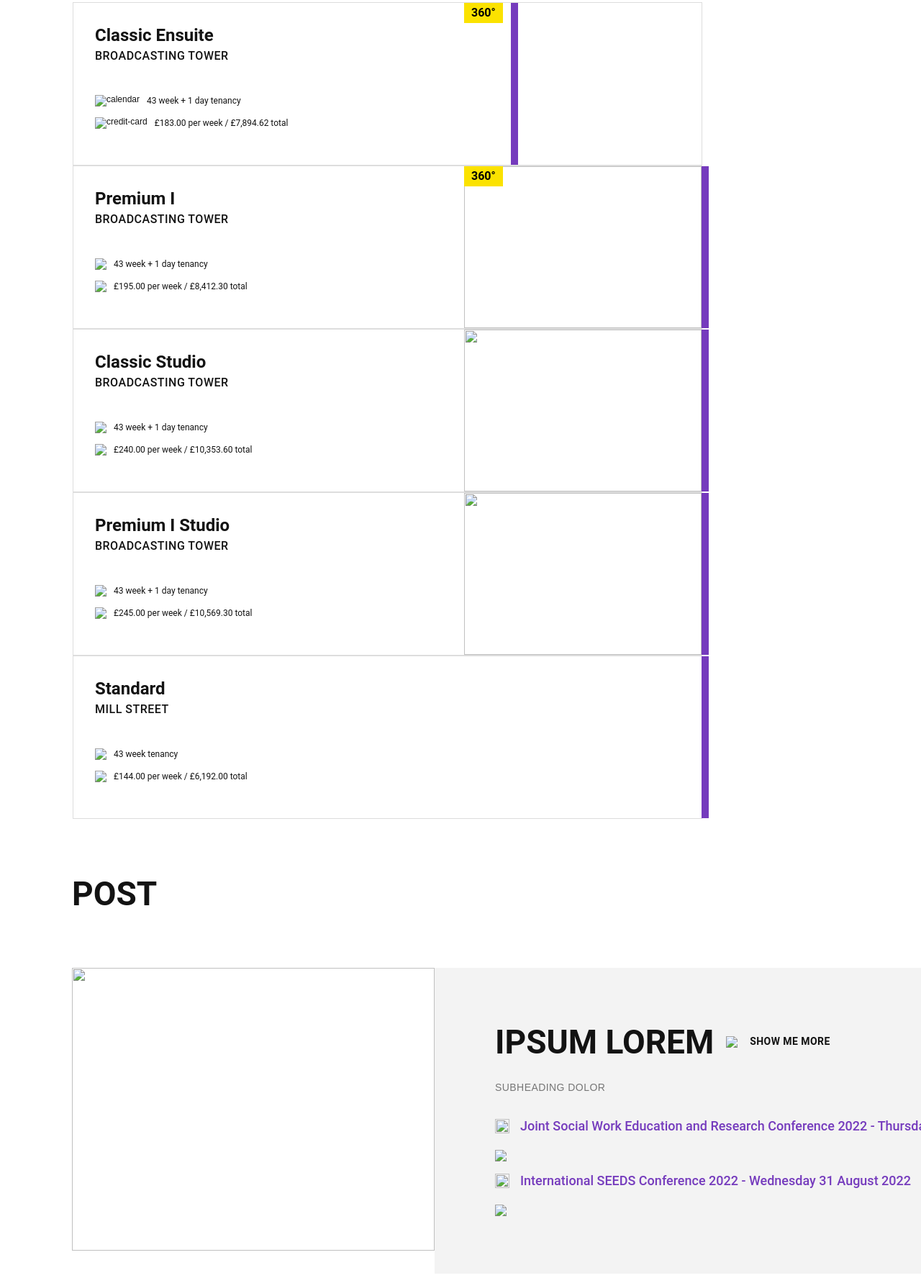
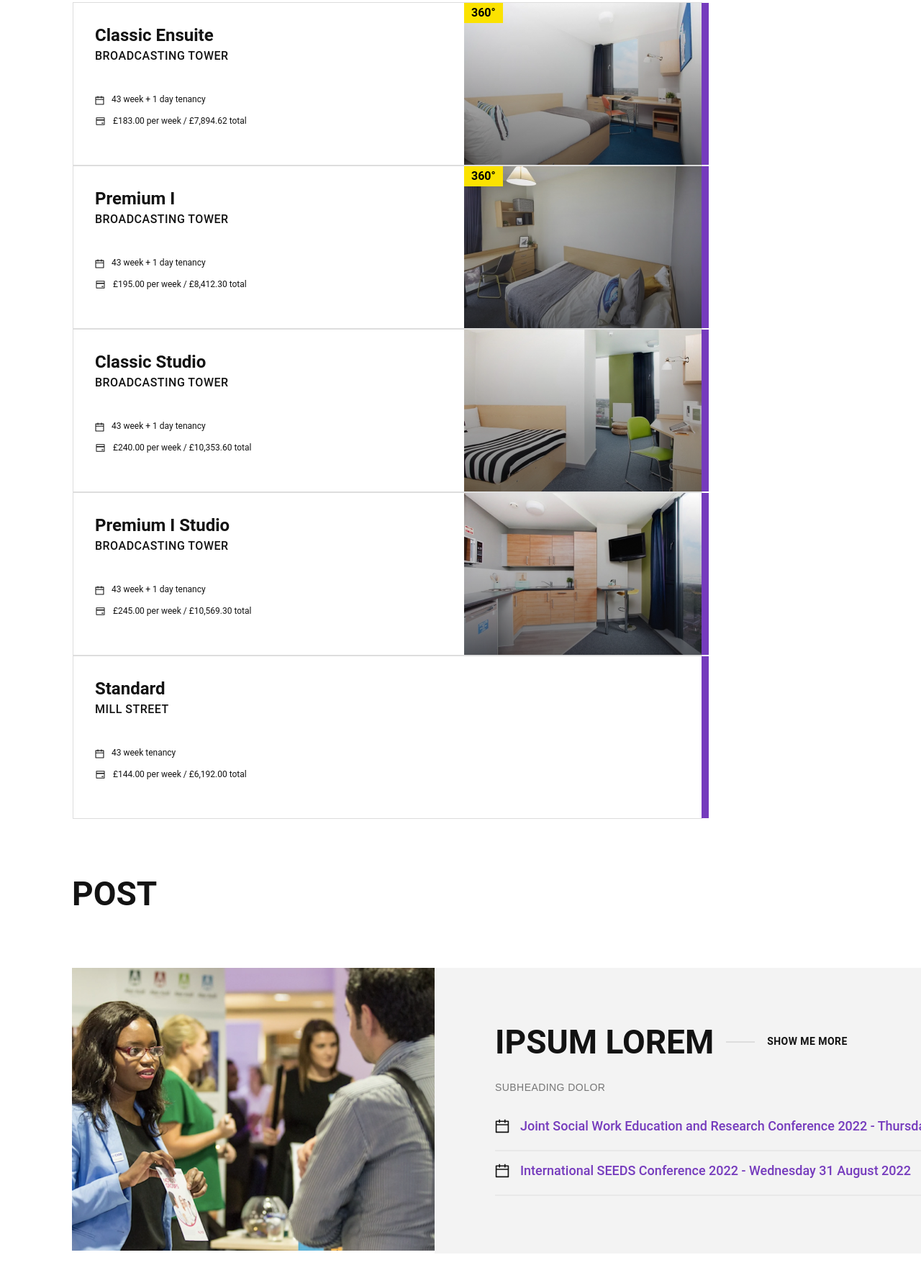
Before and after one commit to kuro-sik/Test, a plain HTML site: page index.html in a window 1280 px wide. Shown: the part 254-2030 px from the top of the page at 72% size. Drawn offline with Linux system fonts and the light colour scheme; files that its build step writes are made by us from their sources.

Commit message:
index.html

```diff
--- a/index.html
+++ b/index.html
@@ -5,12 +5,12 @@
     <meta name="viewport" content="width=device-width, initial-scale=1.0">
     <title>Test</title>
     <link href="https://cdnjs.cloudflare.com/ajax/libs/font-awesome/5.12.0-2/css/all.min.css" rel="stylesheet">
-    <link rel="stylesheet" href="styles/css/style.css">
+    <link rel="stylesheet" href="css/style.css">
 </head>
 <body>
     <header class="menu">
         <div class="menu-wrap">
-            <img src="styles/images/logo.svg" class="logo-img" alt="Logo">
+            <img src="images/logo.svg" class="logo-img" alt="Logo">
             <input type="checkbox" id="checkbox">
             <nav>
                 <ul>
@@ -22,7 +22,7 @@
                     <li><a href="#">Covid-19</a></li>
                 </ul>
             </nav>
-            <a class="search" href="#"><img src="styles/images/search.svg" alt="serch"></a>
+            <a class="search" href="#"><img src="images/search.svg" alt="serch"></a>
             <label for="checkbox">
                 <i class="fa fa-bars menu-icon"></i>
 
@@ -40,15 +40,15 @@
                             <p id="heading_txt_2">BROADCASTING TOWER</p>
                         </div>
                         <div id="info">
-                            <p id="info_txt_1"><img src="styles/images/calendar.svg" alt="calendar"> 43 week + 1 day tenancy</p>
-                            <p id="info_txt_2"><img src="styles/images/credit-card.svg" alt="credit-card"> £183.00 per week / £7,894.62 total</p>
+                            <p id="info_txt_1"><img src="images/calendar.svg" alt="calendar"> 43 week + 1 day tenancy</p>
+                            <p id="info_txt_2"><img src="images/credit-card.svg" alt="credit-card"> £183.00 per week / £7,894.62 total</p>
                         </div>
                     </div>
                     <div id="image">
                         <div id="degrees">
                             <p id="degrees_txt">360°</p>
                         </div>
-                        <img id="img_1" src="styles/images/card_1.png" alt="card_1">
+                        <img id="img_1" src="images/card_1.png" alt="card_1">
                         <div id="colorful_line"></div>
                     </div>
                 </div>
@@ -59,15 +59,15 @@
                             <p id="heading_txt_2">BROADCASTING TOWER</p>
                         </div>
                         <div id="info">
-                            <p id="info_txt_1"><img src="styles/images/calendar.svg"> 43 week + 1 day tenancy</p>
-                            <p id="info_txt_2"><img src="styles/images/credit-card.svg">£195.00 per week / £8,412.30 total</p>
+                            <p id="info_txt_1"><img src="images/calendar.svg"> 43 week + 1 day tenancy</p>
+                            <p id="info_txt_2"><img src="images/credit-card.svg">£195.00 per week / £8,412.30 total</p>
                         </div>
                     </div>
                     <div id="image">
                         <div id="degrees">
                             <p id="degrees_txt">360°</p>
                         </div>
-                        <img id="img_1" src="styles/images/card_2.png">
+                        <img id="img_1" src="images/card_2.png">
                         <div id="colorful_line"></div>
                     </div>
                 </div>
@@ -78,12 +78,12 @@
                             <p id="heading_txt_2">BROADCASTING TOWER</p>
                         </div>
                         <div id="info">
-                            <p id="info_txt_1"><img src="styles/images/calendar.svg"> 43 week + 1 day tenancy</p>
-                            <p id="info_txt_2"><img src="styles/images/credit-card.svg">£240.00 per week / £10,353.60 total</p>
+                            <p id="info_txt_1"><img src="images/calendar.svg"> 43 week + 1 day tenancy</p>
+                            <p id="info_txt_2"><img src="images/credit-card.svg">£240.00 per week / £10,353.60 total</p>
                         </div>
                     </div>
                     <div id="image">
-                        <img id="img_1" src="styles/images/card_3.png">
+                        <img id="img_1" src="images/card_3.png">
                         <div id="colorful_line"></div>
                     </div>
                 </div>
@@ -94,12 +94,12 @@
                             <p id="heading_txt_2">BROADCASTING TOWER</p>
                         </div>
                         <div id="info">
-                            <p id="info_txt_1"><img src="styles/images/calendar.svg"> 43 week + 1 day tenancy</p>
-                            <p id="info_txt_2"><img src="styles/images/credit-card.svg">£245.00 per week / £10,569.30 total</p>
+                            <p id="info_txt_1"><img src="images/calendar.svg"> 43 week + 1 day tenancy</p>
+                            <p id="info_txt_2"><img src="images/credit-card.svg">£245.00 per week / £10,569.30 total</p>
                         </div>
                     </div>
                     <div id="image">
-                        <img id="img_1" src="styles/images/card_4.png">
+                        <img id="img_1" src="images/card_4.png">
                         <div id="colorful_line"></div>
                     </div>
                 </div>
@@ -110,8 +110,8 @@
                             <p id="heading_txt_2">MILL STREET</p>
                         </div>
                         <div id="info">
-                            <p id="info_txt_1"><img src="styles/images/calendar.svg">43 week tenancy</p>
-                            <p id="info_txt_2"><img src="styles/images/credit-card.svg"> £144.00 per week / £6,192.00 total</p>
+                            <p id="info_txt_1"><img src="images/calendar.svg">43 week tenancy</p>
+                            <p id="info_txt_2"><img src="images/credit-card.svg"> £144.00 per week / £6,192.00 total</p>
                         </div>
                     </div>
                     <div id="image_5">
@@ -124,12 +124,12 @@
         </div>
         <p id="post_txt">POST</p>
         <div id="post_desktop">
-            <img src="styles/images/post_1.png" id="post_img_1">
+            <img src="images/post_1.png" id="post_img_1">
             <div id="description_post">
                 <div id="heading_post">
                     <div id="heading_post_txt_1">
                         <p id="heading_post_txt_1_1">IPSUM LOREM</p>
-                        <img src="styles/images/Vector 2 (Stroke).svg" id="vector">
+                        <img src="images/Vector 2 (Stroke).svg" id="vector">
 
                         <p id="heading_post_txt_1_2">SHOW ME MORE</p>
                     </div>
@@ -141,32 +141,32 @@
                     <div id="info_post_1">
                         <div id="info_post_1_1">
                             <div id="info_post_1_1_1">
-                                <img src="styles/images/calendar.svg" id="calendar">
+                                <img src="images/calendar.svg" id="calendar">
                                 <p id="post_txt_info">Joint Social Work Education and Research Conference 2022 - Thursday 23 June 2022</p>
                             </div>
-                            <img src="styles/images/arrow.svg" id="arrow">
+                            <img src="images/arrow.svg" id="arrow">
                         </div>
-                        <img src="styles/images/line_m.svg" id="line_m">
-                        <img src="styles/images/Vector 1.svg" id="line">
+                        <img src="images/line_m.svg" id="line_m">
+                        <img src="images/Vector 1.svg" id="line">
 
 
                     </div>
                     <div id="info_post_2">
                         <div id="info_post_2_2">
                             <div id="info_post_2_2_2">
-                                <img src="styles/images/calendar.svg" id="calendar">
+                                <img src="images/calendar.svg" id="calendar">
                                 <p id="post_txt_info">International SEEDS Conference 2022 - Wednesday 31 August 2022</p>
                             </div>
-                            <img src="styles/images/arrow.svg" id="arrow">
+                            <img src="images/arrow.svg" id="arrow">
                         </div>
-                        <img src="styles/images/line_m.svg" id="line_m">
-                        <img src="styles/images/Vector 1.svg" id="line">
+                        <img src="images/line_m.svg" id="line_m">
+                        <img src="images/Vector 1.svg" id="line">
 
                         <button id="show">SHOW ME MORE</button>
                     </div>
                 </div>
             </div>
-            <img src="styles/images/post_2.png" id="info_post_img">
+            <img src="images/post_2.png" id="info_post_img">
             <div id="colorful_line_post"></div>
         </div>
         <br>
```
